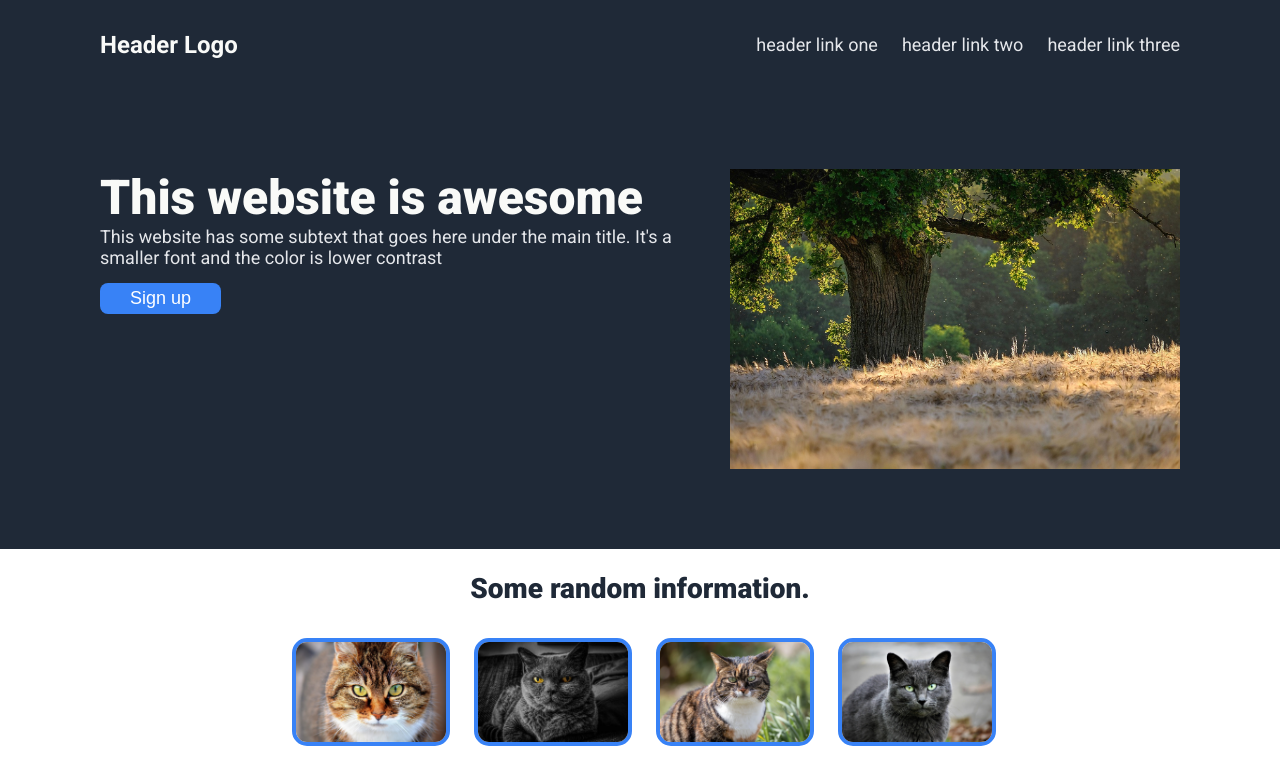
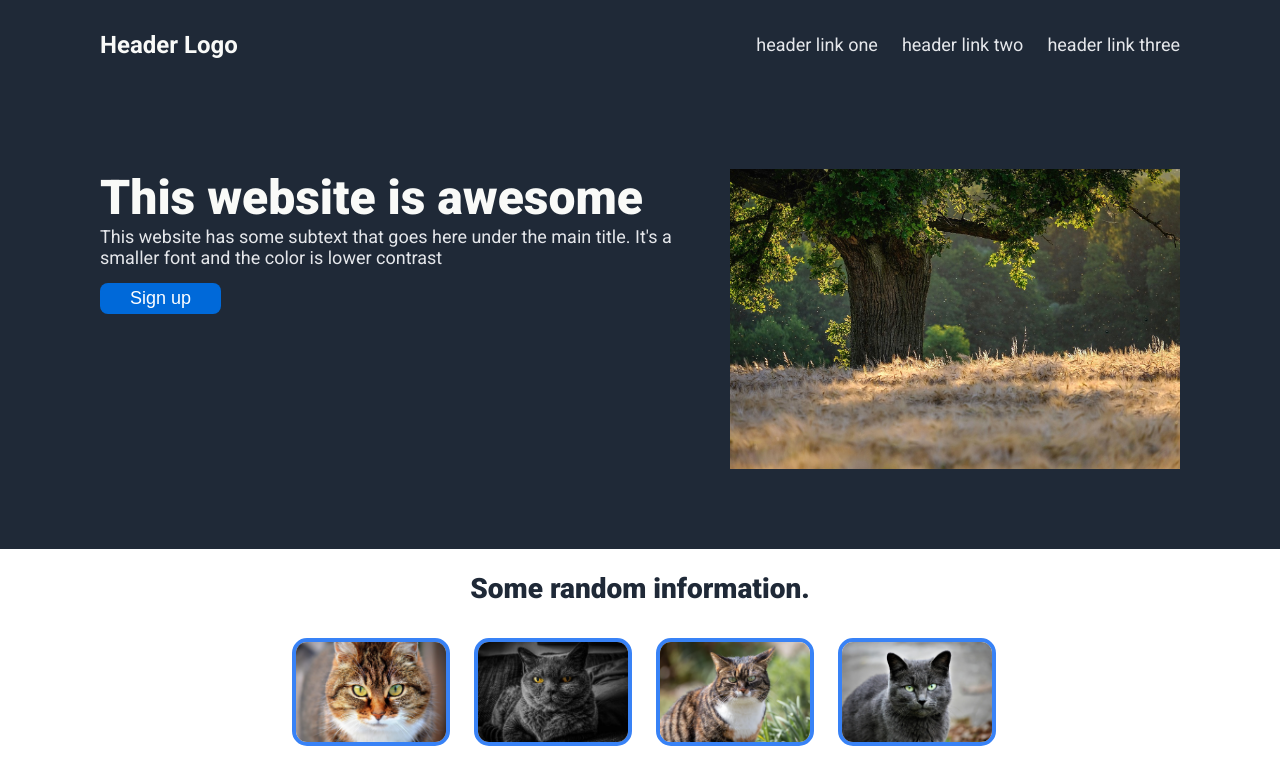
Before and after one commit to Matt-washere/sample-site, a plain HTML site: page index.html in a window 1280 px wide. In both pictures the pointer is over the button "Sign up". Shown: the top 757 px of the page. Drawn offline with Linux system fonts and the light colour scheme.

Commit message:
added hover styling to sign up buttons.

```diff
--- a/style.css
+++ b/style.css
@@ -81,6 +81,11 @@ ul a:hover {
     border-radius: 8px;
     margin-top: 15px;
     cursor: pointer;
+}
+
+.hero button:hover {
+    background-color: #0069d9;
+    border-color: white;
 }
 
 .hero img {
```
